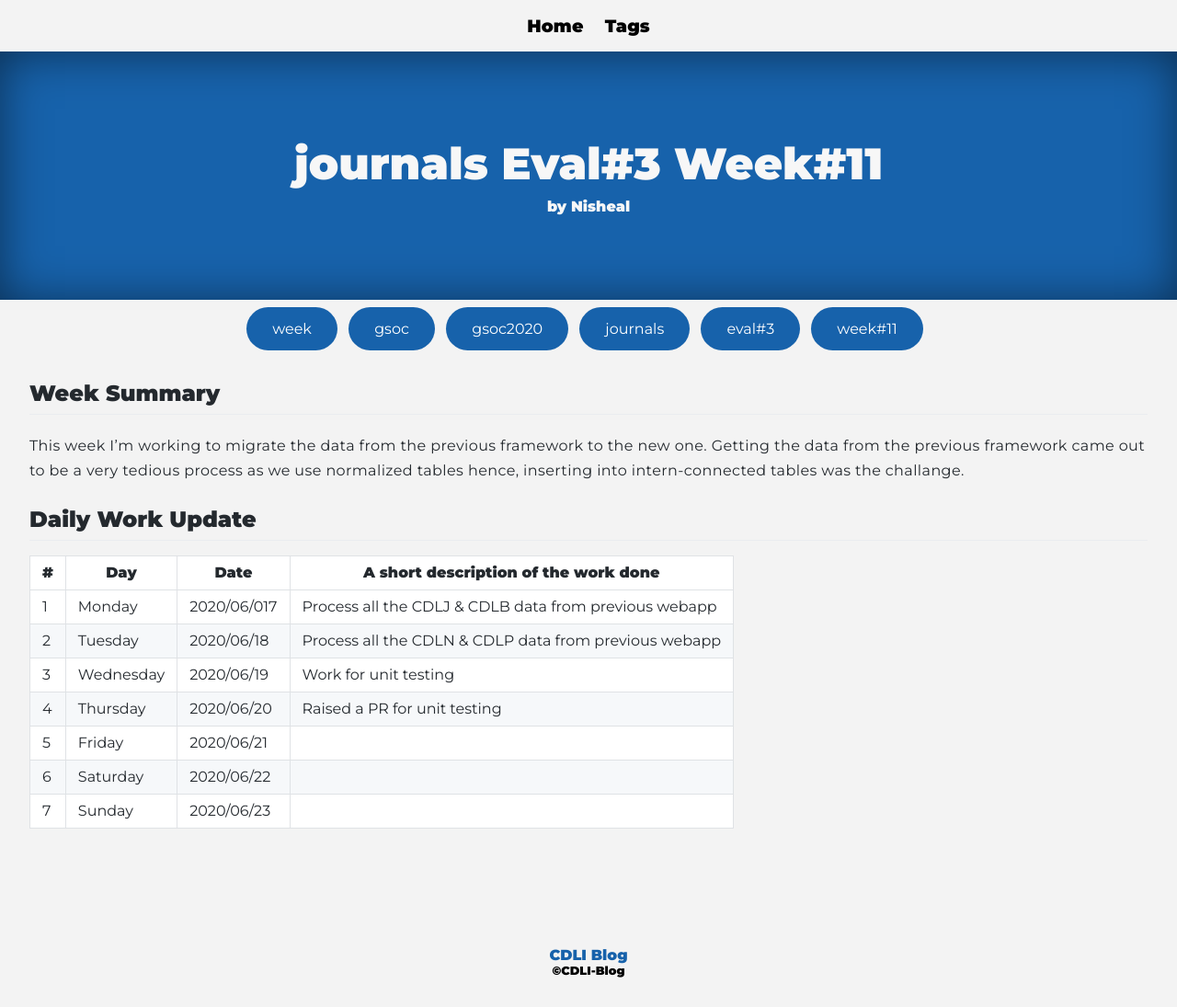
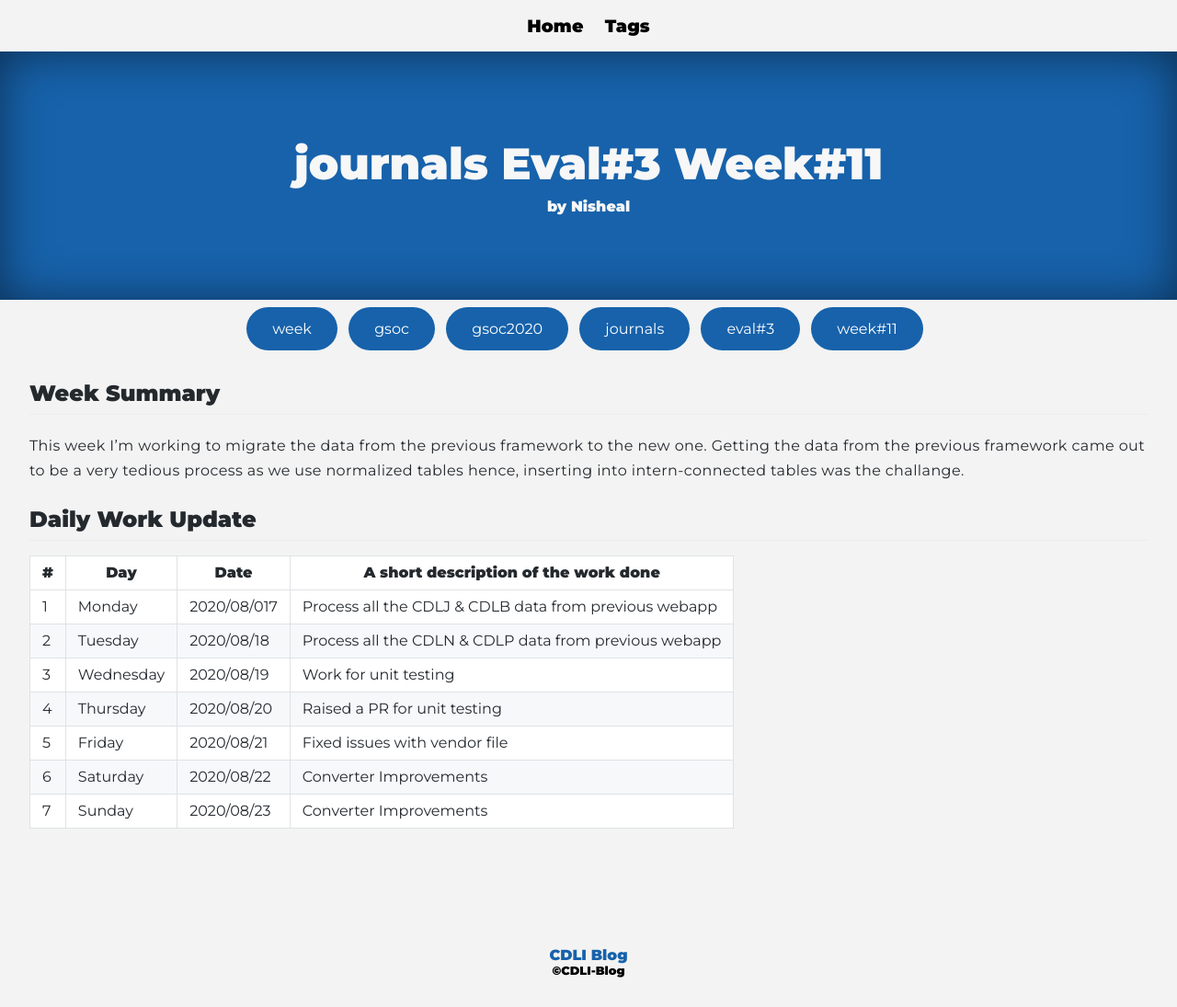
Before and after one commit to cdli-gh/blog, a Jekyll site: the page built from _blog/gsoc20/journals/posts/13_week11.md, in a window 1280 px wide. Shown: the whole page at 92% size. Built offline with Jekyll 4.4.1, drawn with Linux system fonts in a browser that asks for light colours; Markdown is read by kramdown in place of the engine named in the settings.

Commit message:
Update 13_week11.md

```diff
--- a/_blog/gsoc20/journals/posts/13_week11.md
+++ b/_blog/gsoc20/journals/posts/13_week11.md
@@ -14,10 +14,10 @@
 
 |\#|Day|Date|A short description of the work done|
 |---	|---	|---	|---	|
-|1   	| Monday 	|   2020/06/017	|  Process all the CDLJ & CDLB data from previous webapp 	|
-|2   	| Tuesday  	|   2020/06/18	|  Process all the CDLN & CDLP data from previous webapp 	|
-|3   	| Wednesday  	|  2020/06/19 	|  Work for unit testing 	|
-|4   	| Thursday  	|   2020/06/20	|  Raised a PR for unit testing 	|
-|5   	| Friday  	|   2020/06/21	|   	|
-|6   	| Saturday  	|   2020/06/22	|   	|
-|7   	| Sunday  	|   2020/06/23	|   	|
+|1   	| Monday 	|   2020/08/017	|  Process all the CDLJ & CDLB data from previous webapp 	|
+|2   	| Tuesday  	|   2020/08/18	|  Process all the CDLN & CDLP data from previous webapp 	|
+|3   	| Wednesday  	|  2020/08/19 	|  Work for unit testing 	|
+|4   	| Thursday  	|   2020/08/20	|  Raised a PR for unit testing 	|
+|5   	| Friday  	|   2020/08/21	|  Fixed issues with vendor file 	|
+|6   	| Saturday  	|   2020/08/22	|  Converter Improvements |
+|7   	| Sunday  	|   2020/08/23	| Converter Improvements  	|
```
